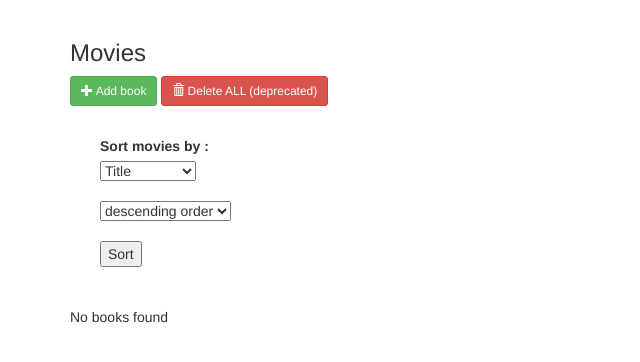
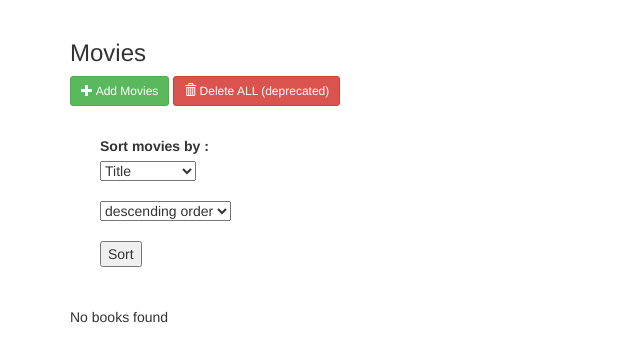
Before and after one commit to hagsfdf/flash-aws-tutorial, a Flask app: page /books/ in a window 1280 px wide. Shown: the part 52-414 px from the top of the page, without its empty margins (0-640 px from the left). Run offline with Flask 2, Linux system fonts and the light colour scheme; data that the repository does not hold is empty; some libraries are stand-ins or nearby versions.

Commit message:
minor changes

```diff
--- a/bookshelf/templates/list.html
+++ b/bookshelf/templates/list.html
@@ -21,7 +21,7 @@
 <h3>Movies</h3>
 <a href="/books/add" class="btn btn-success btn-sm">
   <i class="glyphicon glyphicon-plus"></i>
-  Add book
+  Add Movies
 </a>
 <a href="/books/" class="btn btn-danger btn-sm">
     <i class="glyphicon glyphicon-trash"></i>
```
Also changed, not shown: data/a.txt (renamed from a.txt), data/imdb.csv (renamed from imdb.csv), 1 other file.
